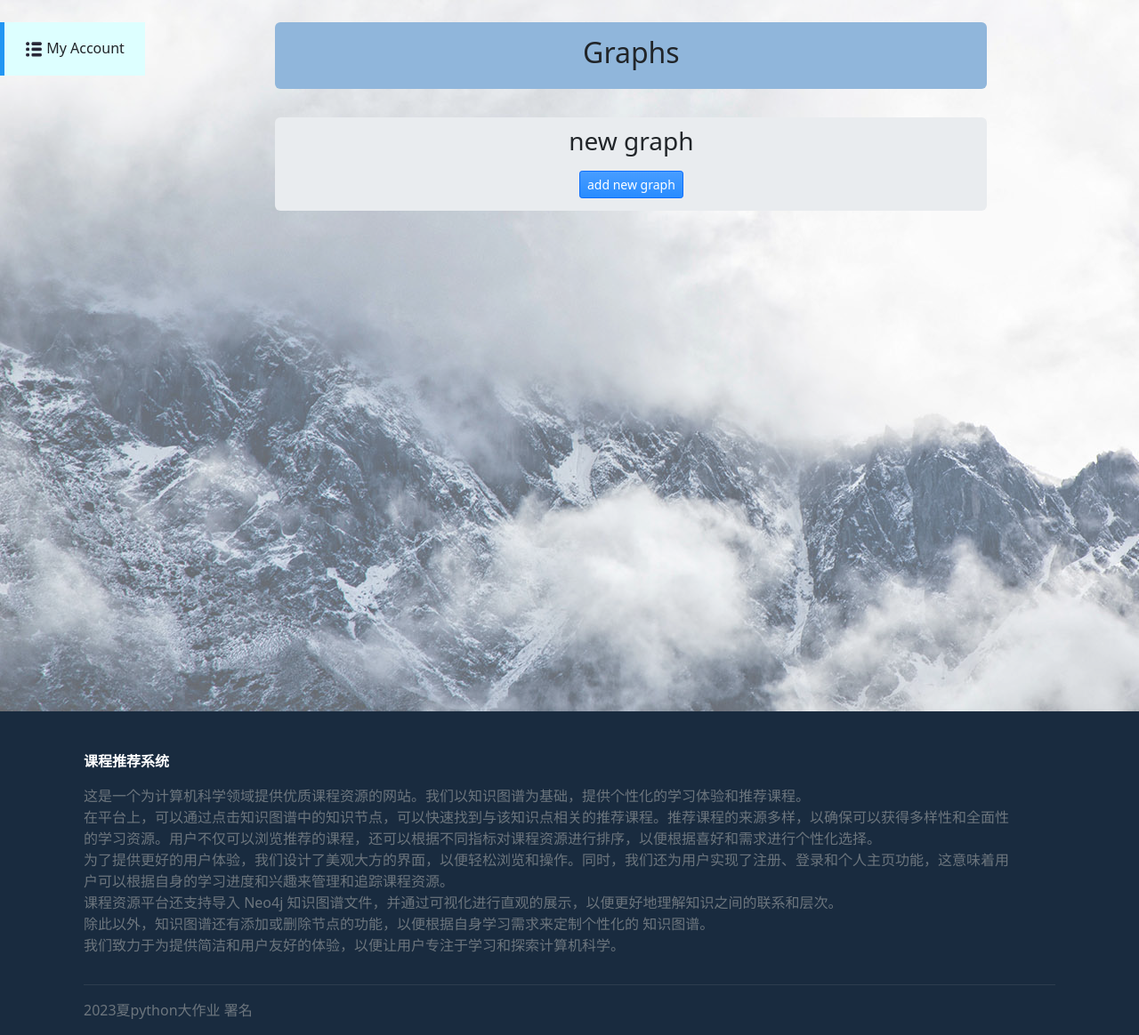
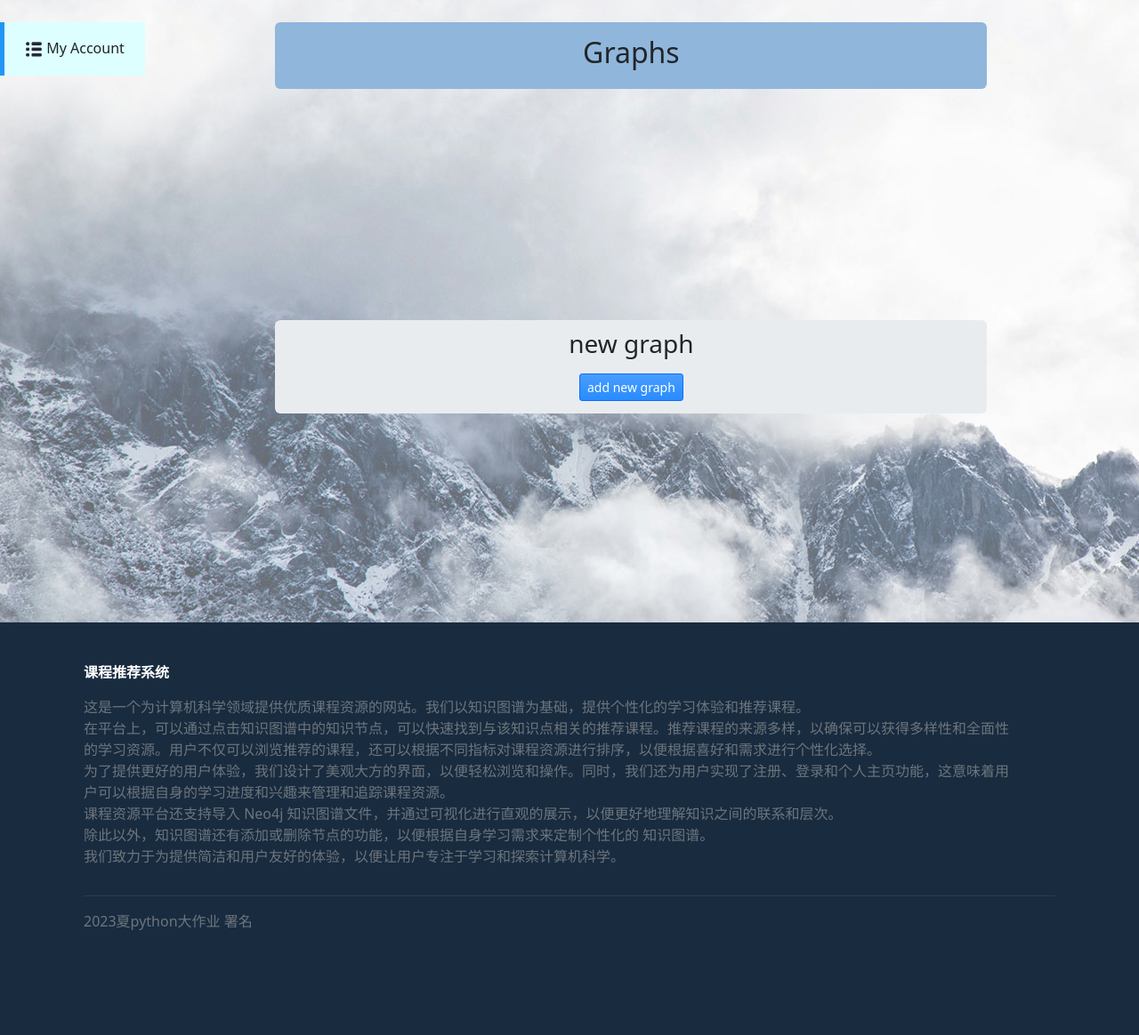
Before and after one commit to Steve-Strange/Online-Course-Nin1-website, a Django app: page /home/ in a window 1280 px wide. Shown: the part 61-1225 px from the top of the page at 89% size. After the commit the page ends 1107 px from the top, so only its background shows below. Run offline with Django 4.2, Linux system fonts and the light colour scheme; the visitor is signed in with stand-in values (Sample User, id 1); data comes from the database, SQL or seed files in the repository; parts of the project's set-up code (start-up, migrations or seed data) failed here and were passed over; some libraries are stand-ins or nearby versions.

Commit message:
The vertical adaptive problem is solved

```diff
--- a/templates/User/homepage.html
+++ b/templates/User/homepage.html
@@ -175,12 +175,6 @@
               background-color: #45a049;
             }
 
-
-
-
-
-
-
         </style>
     </head>
     <body>
@@ -227,8 +221,10 @@
             </div>
         </nav>
 
-        <main class="main" style="background-size:cover;padding-top:25px;">
-                <span class="mask bg-default alpha-6" style="height:1000px;z-index:1;
+        <main class="main"
+              style="background-size:cover;padding-top:25px;height:700px;">
+                <span class="mask bg-default alpha-6"
+                      style="height:1000px;z-index:1;background-repeat:repeat;
                   background-image: url('/static/boomerang/assets/images/backgrounds/img-1.jpg')"></span>
 
                 <div style="background-color: #ddffff!important;padding: 10px;z-index:100;
@@ -356,9 +352,11 @@
 
 <!--            <div class="row-wrapper min-height container-fluid" style="height:1100px;margin:0 auto;z-index:10;">                  version-0 -->
 <!--            <div class="row-wrapper min-height container-fluid" style="height:1100px;margin:0 auto;z-index:10;">                  version-1 -->
-                <div class="row-wrapper min-height container-fluid" style="height:1100px;margin:0 auto;z-index:10;width:70%;">   <!-- version-2:70% -->
+                <div class="row-wrapper container-fluid"
+                     style="height:auto;min-height:700px;overflow:auto;margin:0 auto;z-index:10;width:70%;">   <!-- version-2:70% -->
 <!--                    <div class="row cols-xs-space cols-sm-space cols-md-space0" style="width:850px;">-->
-                    <div class="row cols-xs-space cols-sm-space cols-md-space0 container-fluid">
+                    <div class="row cols-xs-space cols-sm-space cols-md-space0 container-fluid"
+                         style="min-height:700px;height:auto;">
 
                         <div class="jumbotron_my align-items-center justify-content-center text-center"
                              style="height:75px;padding-top:15px;vertical-align:center">
```
